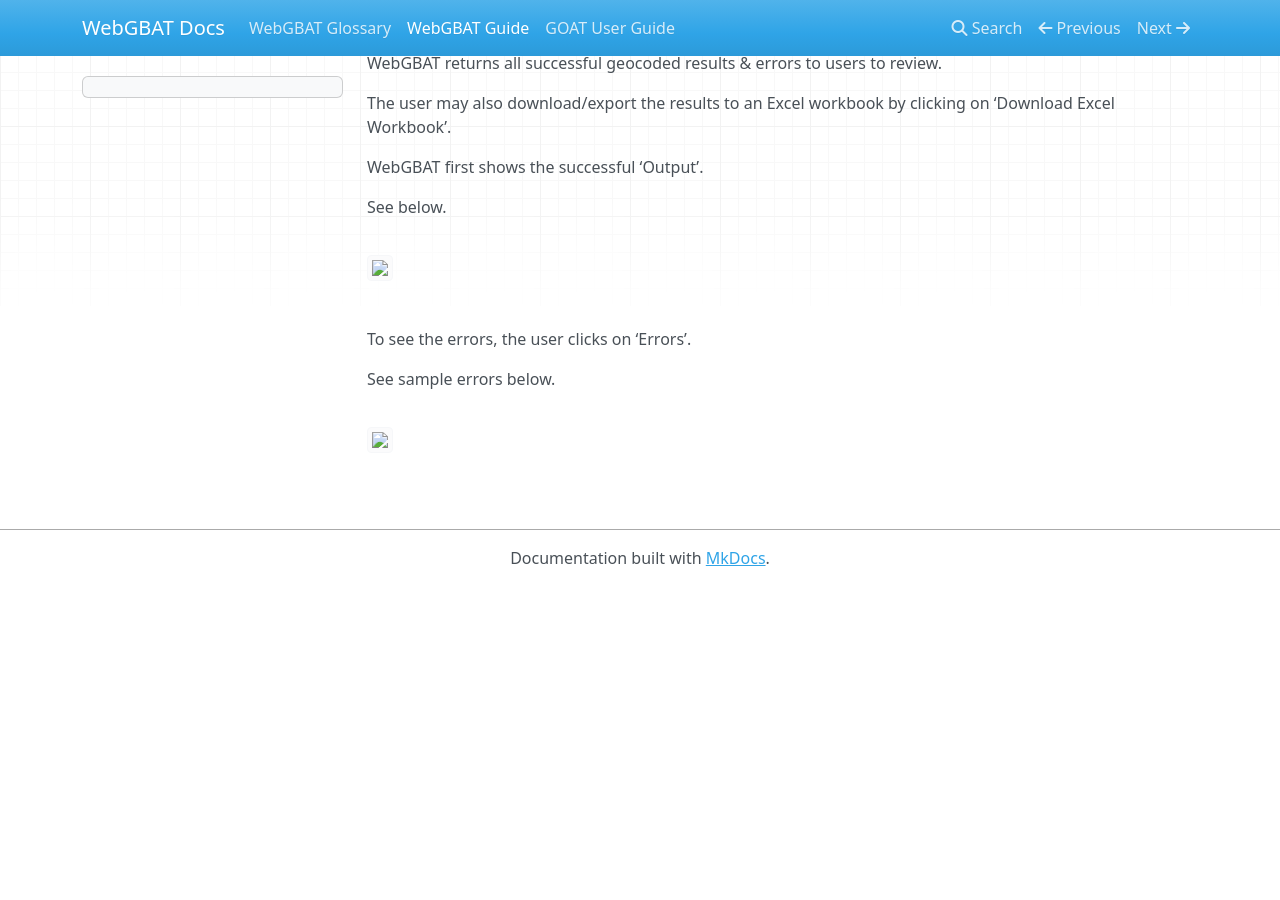
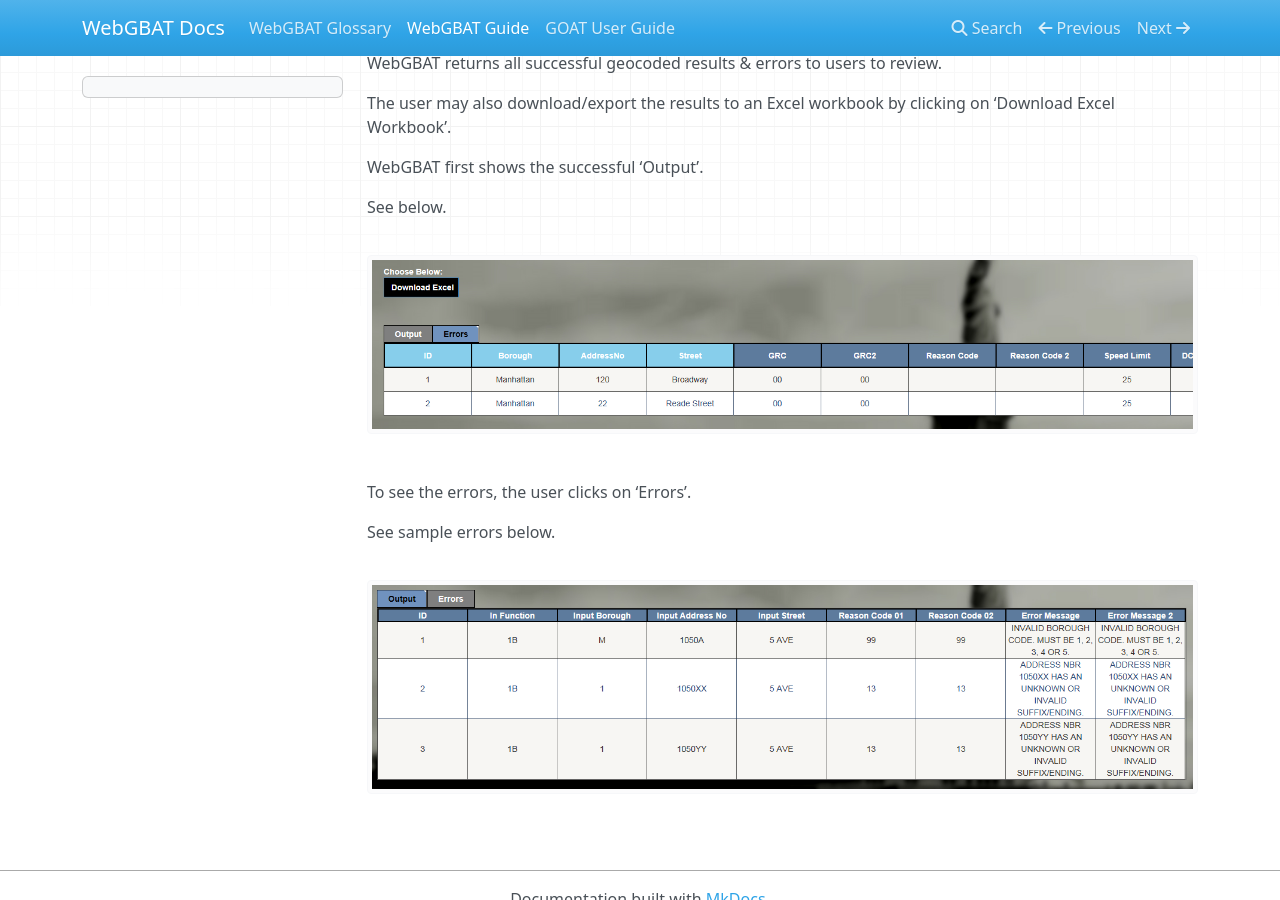
Before and after one commit to NYCPlanning/geo-webGBATdocs, an MkDocs documentation site: the page built from docs/userguide.md, in a window 1280 px wide and 900 px high, scrolled down 4500 px. Built offline with MkDocs 1.6.1, drawn with Linux system fonts in a browser that asks for light colours; nearby versions of some CDN libraries; old or Windows-style settings are respelled for this version of MkDocs; before the commit the page ends 5086 px from its top, so only the background shows below that.

Commit message:
fix pic 6 and 7

```diff
--- a/docs/userguide.md
+++ b/docs/userguide.md
@@ -50,7 +50,7 @@ The users are also tasked with identifying the input columns by selecting the ap
 <p>The user may also download/export the results to an Excel workbook by clicking on ‘Download Excel Workbook’. </p>
 
 <p>WebGBAT first shows the successful ‘Output’.</p>
-<p>See below.</p><img src="img/pic6.png">
+<p>See below.</p><img src="../img/pic6.png">
 
 <p>To see the errors, the user clicks on ‘Errors’.</p>
-<p>See sample errors below.</p><img src="img/pic7.png">
+<p>See sample errors below.</p><img src="../img/pic7.png">
```
Also changed, not shown: site/index.html, site/userguide/index.html.
